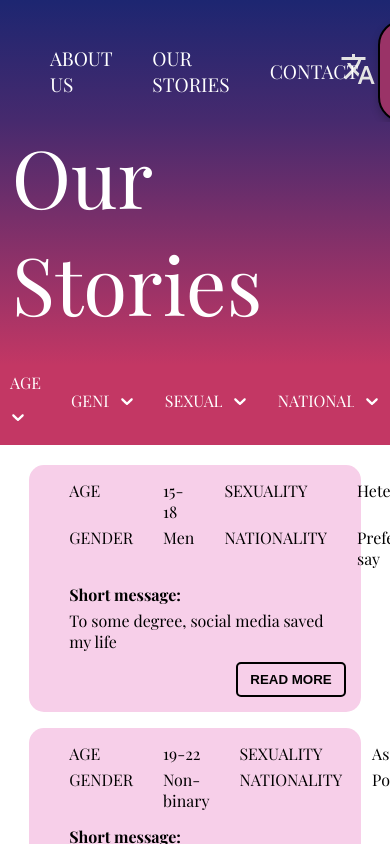
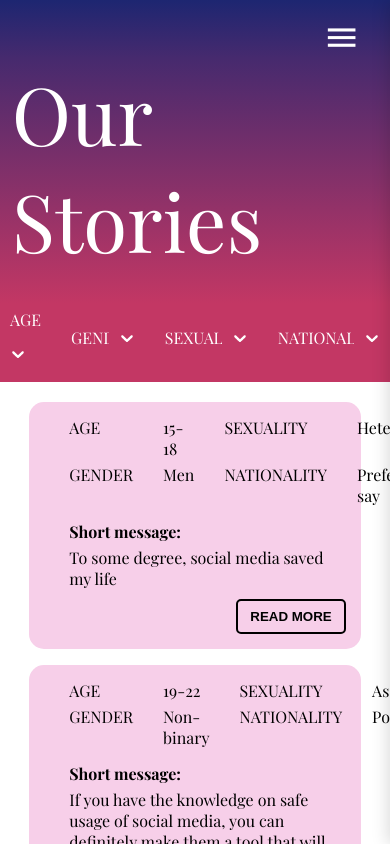
Before and after one commit to Xelo04/Mindful-Media, a React (Vite) app: page /our-stories in a window 390 px wide. Shown: the top 844 px of the page. Built offline with nearby package versions, Linux system fonts and the light colour scheme; a web font is replaced by a local one.

Commit message:
Implement responsive hamburger menu and navigation overlay for mobile view

```diff
--- a/src/components/navbar/Navbar.tsx
+++ b/src/components/navbar/Navbar.tsx
@@ -2,20 +2,34 @@
 // It also uses a navbarData array from data.ts to generate the links in the navbar
 // navbarData = [{id, navigationTitle, url, pageTitle}]
 
+import { useState } from "react";
 import "./navbar.scss";
 import { Link } from "react-router-dom";
 import { navbarData } from "../../data";
 
 const Navbar = () => {
+  const [menuOpen, setMenuOpen] = useState(false);
+
   return (
     <nav>
-      <ul>
+      <div className="navbar-header">
+        <button
+          className="hamburger"
+          onClick={() => setMenuOpen((open) => !open)}
+          aria-label={menuOpen ? "Close menu" : "Open menu"}
+        >
+          <span className="material-icons">{menuOpen ? "close" : "menu"}</span>
+        </button>
+      </div>
+      <ul className={`nav-links${menuOpen ? " open" : ""}`}>
         <div className="links">
           {navbarData.map((item) => (
-            <Link to={item.url}>
+            <Link
+              to={item.url}
+              key={item.id}
+              onClick={() => setMenuOpen(false)}
+            >
               <li
-                key={item.id}
-                // Add className to SHARE YOUR STORY link to match design
                 className={
                   item.navigationTitle === "SHARE YOUR STORY"
                     ? "your-story"
@@ -27,12 +41,21 @@ const Navbar = () => {
             </Link>
           ))}
         </div>
-        <li>
-          <img src="translate.svg" alt="Translate" />
-        </li>
       </ul>
+      {/* Optional: overlay to close menu when clicking outside */}
+      {menuOpen && (
+        <div className="nav-overlay" onClick={() => setMenuOpen(false)} />
+      )}
     </nav>
   );
 };
 
 export default Navbar;
+{
+  /* Translate image */
+}
+{
+  /* <li>
+          <img src="translate.svg" alt="Translate" />
+        </li> */
+}
--- a/src/components/navbar/navbar.scss
+++ b/src/components/navbar/navbar.scss
@@ -1,6 +1,22 @@
 @use "../../styles/variables.scss" as constants;
 
 nav {
+  .navbar-header {
+    display: none;
+    justify-content: flex-end; // Move hamburger to the right
+    align-items: center;
+    width: 100%;
+    .hamburger {
+      background: transparent;
+      border: none;
+      color: constants.$white-color;
+      cursor: pointer;
+      .material-icons {
+        font-size: 2.3rem;
+        padding-right: 10px;
+      }
+    }
+  }
   background: linear-gradient(
     to bottom,
     constants.$dark-bg,
@@ -79,11 +95,112 @@ nav {
       }
     }
 
-    li {
-      img {
-        width: 36px;
-        height: 36px;
+    //Translate image
+    // li {
+    //   img {
+    //     width: 36px;
+    //     height: 36px;
+    //   }
+    // }
+  }
+
+  @media (max-width: 750px) {
+    .navbar-header {
+      display: flex;
+      z-index: 1100;
+      position: relative;
+      .hamburger {
+        background: transparent;
+        border: none;
+        color: constants.$white-color;
       }
+    }
+    .nav-links {
+      position: fixed;
+      top: 0;
+      right: 0;
+      height: 100vh;
+      width: 70vw;
+      max-width: 320px;
+      background: constants.$dark-bg;
+      flex-direction: column;
+      justify-content: flex-start;
+      align-items: flex-start;
+      padding: 60px 30px 0 30px;
+      box-shadow: -2px 0 16px rgba(0, 0, 0, 0.15);
+      transform: translateX(100%);
+      transition: transform 0.3s cubic-bezier(0.4, 0, 0.2, 1);
+      z-index: 1001;
+
+      .links {
+        display: flex;
+        flex-direction: column;
+        align-items: flex-start;
+        li,
+        li.your-story,
+        li.other-link {
+          width: 100%;
+          padding: 14px 0 14px 10px;
+          background: none !important;
+          border: none !important;
+          border-radius: 0 !important;
+          box-shadow: none !important;
+          cursor: pointer;
+          font-size: 1.1rem !important;
+          color: constants.$white-color !important;
+          transition: none !important;
+          transform: none !important;
+
+          span {
+            font-size: 1.1rem !important;
+            border-bottom: 2px solid transparent !important;
+            transition: border-color 0.2s !important;
+            color: constants.$white-color !important;
+          }
+
+          // Remove ALL hover effects
+          &:hover,
+          &.your-story:hover,
+          &.other-link:hover {
+            background: none !important;
+            border: none !important;
+            border-radius: 0 !important;
+            box-shadow: none !important;
+            color: constants.$white-color !important;
+            transform: none !important;
+            span {
+              color: constants.$white-color !important;
+              border-bottom: 2px solid transparent !important;
+            }
+          }
+
+          // Only underline on click/active
+          &:active,
+          &.active {
+            background: none !important;
+            span {
+              border-bottom: 2px solid constants.$soft-bg !important;
+            }
+          }
+          &::after {
+            content: none !important;
+            display: none !important;
+          }
+        }
+      }
+    }
+    .nav-links.open {
+      transform: translateX(0);
+    }
+    .nav-overlay {
+      display: block;
+      position: fixed;
+      top: 0;
+      left: 0;
+      right: 0;
+      bottom: 0;
+      background: rgba(0, 0, 0, 0.3);
+      z-index: 1000;
     }
   }
 }
```
